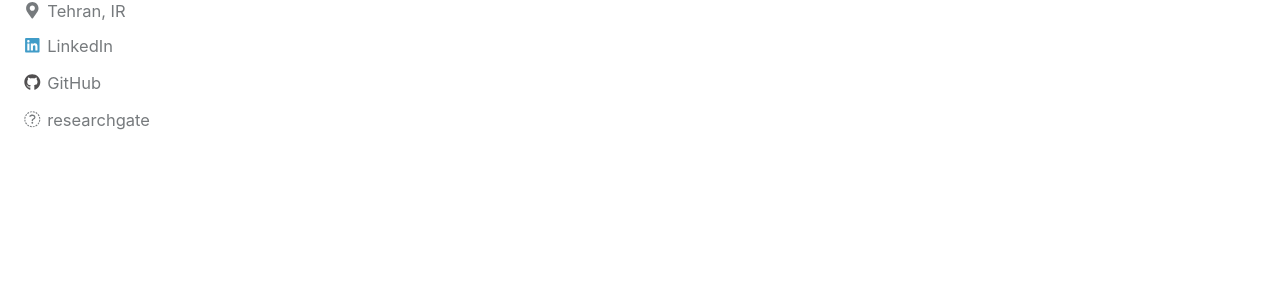
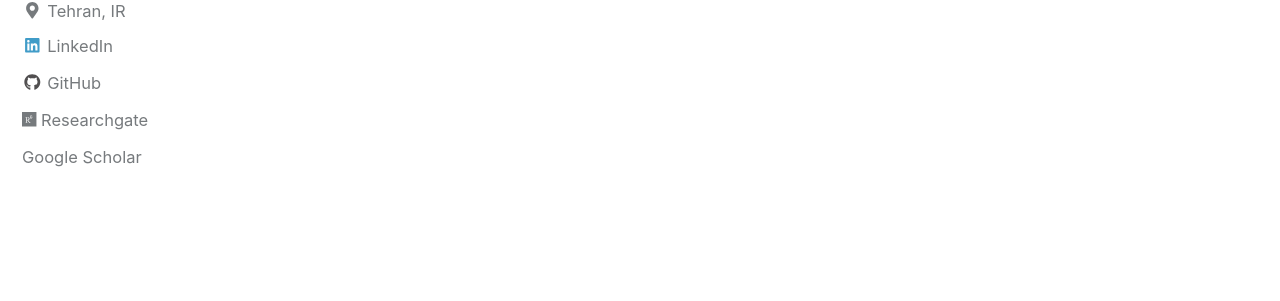
Before and after one commit to meysamasgari/meysamasgari.github.io, a Jekyll site: the page built from index.html, in a window 1280 px wide. Shown: the part 371-672 px from the top of the page. Built offline with Jekyll 4.4.1, drawn with Linux system fonts in a browser that asks for light colours; nearby versions of some CDN libraries; the list of posts is cut into pages by our own code.

Commit message:
add new custom links

```diff
--- a/_includes/author-profile-custom-links.html
+++ b/_includes/author-profile-custom-links.html
@@ -8,6 +8,12 @@
 
   <li>
     <a href="https://www.researchgate.net/profile/Meysam-Asgari-2" itemprop="sameAs">
-      <i class="fas fa-fw" aria-hidden="true"></i> researchgate
+      <i class="fab fa-researchgate" aria-hidden="true"></i> Researchgate
     </a>
   </li>
+
+  <li>
+    <a href="https://scholar.google.com/citations?hl=en&user=lorQE_AAAAAJ" itemprop="sameAs">
+      <i class="fa-brands fa-google-scholar" aria-hidden="true"></i> Google Scholar
+    </a>
+  </li>
```
